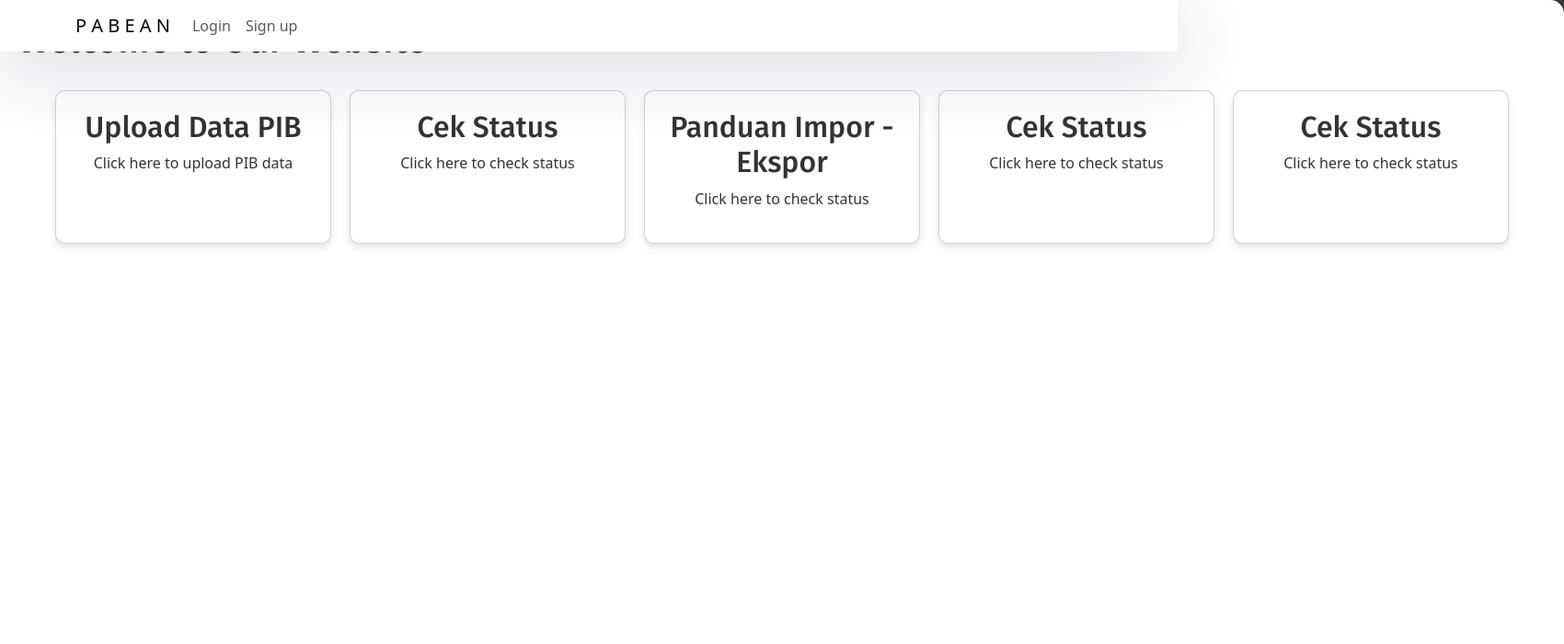
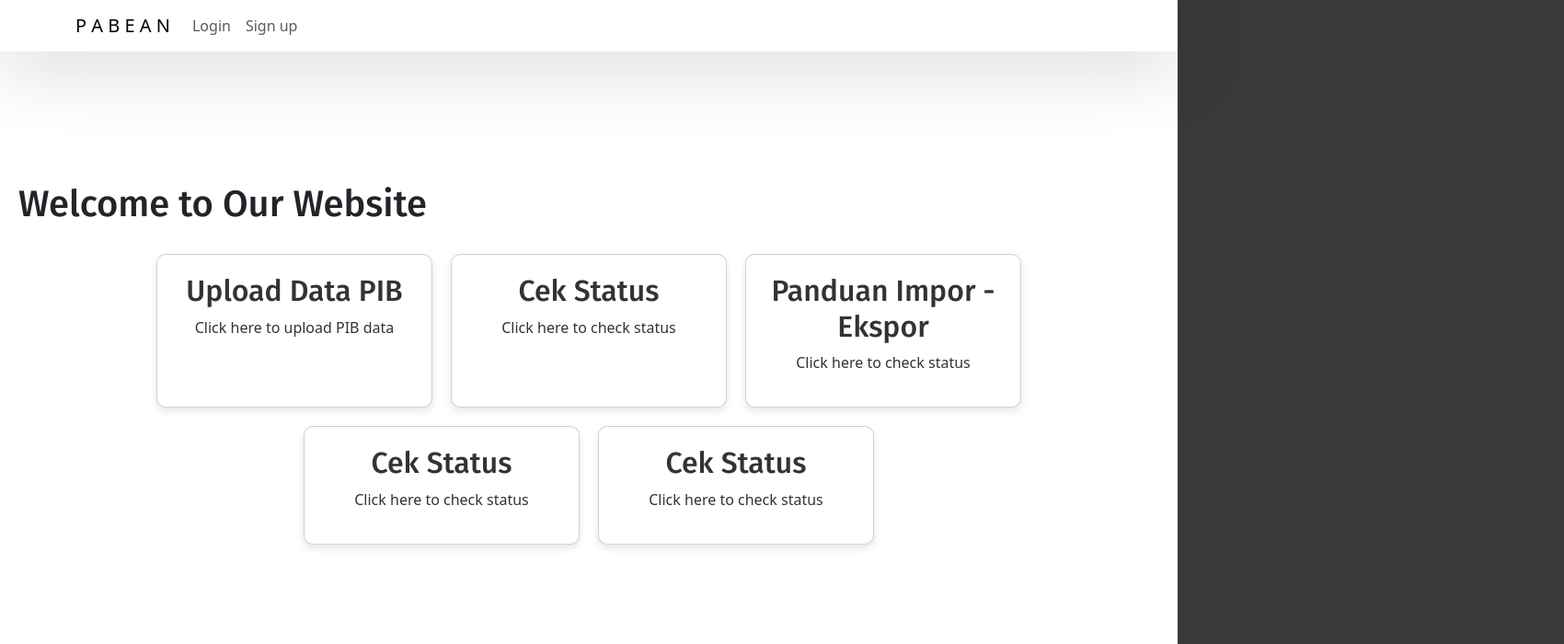
Before and after one commit to Nabilcodes/pabeanfrontend, a React (Create React App) app: page /home-page in a window 1280 px wide. Shown: the top 700 px of the page at 92% size, 1700 px wide, since content can reach past the window. Built offline with nearby package versions, Linux system fonts and the light colour scheme.

Commit message:
[CHORES] change some styles

```diff
--- a/src/App.css
+++ b/src/App.css
@@ -15,7 +15,7 @@
 
 .App-header {
   background-color: #282c34;
-  min-height: 100vh;
+  min-height: 120vh;
   display: flex;
   flex-direction: column;
   align-items: center;
@@ -31,10 +31,10 @@
 .card {
   border-radius: 8px;
   box-shadow: 0 4px 8px rgba(218, 213, 213, 0.1);
-  padding: 20px;
+  padding: 400px;
   background-color: #ece9ec;
   max-width: 1200px;
-  width: 1200px;
+  width: 1000px;
   margin: 0 auto;
 }
 
--- a/src/index.css
+++ b/src/index.css
@@ -57,16 +57,35 @@ html,
   text-align: left;
 }
 
-.auth-inner {
-  width: 1700px;
-  height: 1000px;
+/* .auth-inner {
+  width: 2700px;
+  height: 1250px;
   margin: auto;
   background: #ffffff;
   box-shadow: 0px 14px 80px rgba(34, 35, 58, 0.2);
   /* padding: 40px 55px 45px 55px; */
+  /* border-radius: 15px;
+  transition: all 0.3s;
+} */
+
+.auth-inner {
+  width: 100%;
+  height: 100vh;
+  display: flex;
+  justify-content: center;
+  align-items: center;
+  background: #ffffff;
+  box-shadow: 0px 14px 80px rgba(34, 35, 58, 0.2);
   border-radius: 15px;
   transition: all 0.3s;
 }
+
+/* @media (min-width: 768px) {
+  .auth-inner {
+    width: 500px; /* Adjust as needed */
+    /* height: auto;
+  }
+} */
 
 .auth-wrapper .form-control:focus {
   border-color: #167bff;
```
